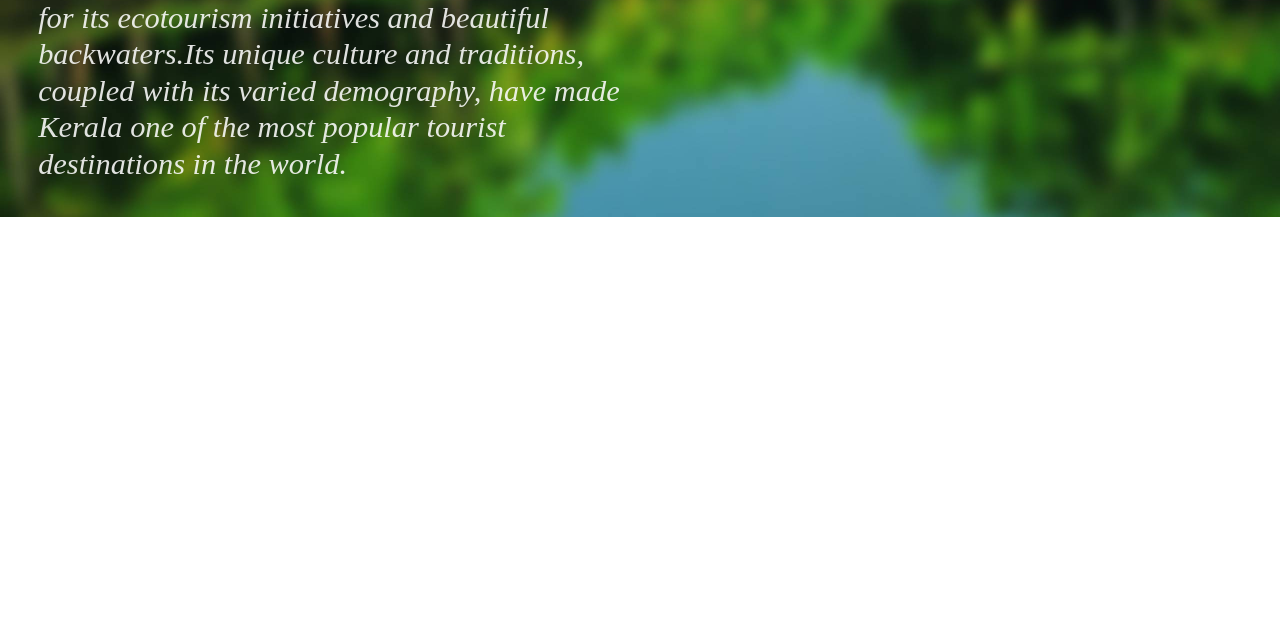
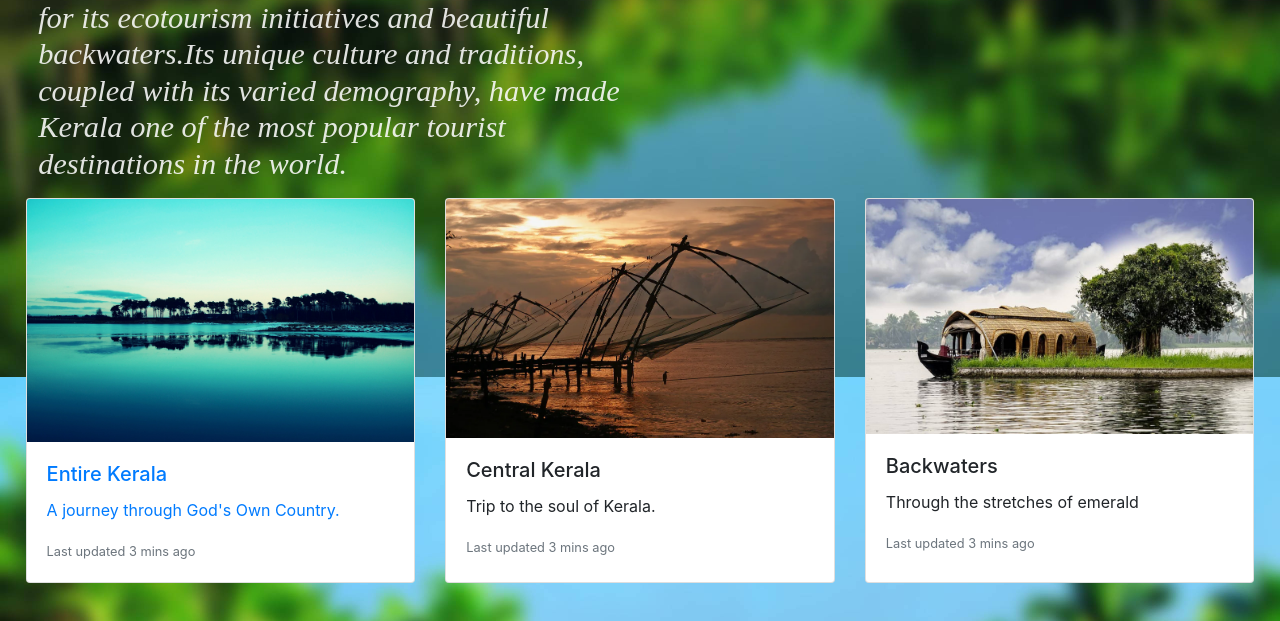
Before and after one commit to NITHIN-T-THOMAS/Nithin_Kerala_Tourism_ICT, a plain HTML site: page index.html in a window 1280 px wide. Shown: the part 583-1204 px from the top of the page. Before the commit the page ends 800 px from the top, so only its background shows below. Drawn offline with nearby package versions, Linux system fonts and the light colour scheme; a web font is replaced by a local one.

Commit message:
front page elements added

```diff
--- a/index.html
+++ b/index.html
@@ -89,5 +89,37 @@
         <H4 class="para-border" style="color: rgba(252, 252, 252, 0.884);"><I>Kerala, a state on India's tropical Malabar Coast, has nearly 600km of Arabian Sea shoreline. It's known for its palm-lined beaches and backwaters, a network of canals.Kerala is famous especially for its ecotourism initiatives and beautiful backwaters.Its unique culture and traditions, coupled with its varied demography, have made Kerala one of the most popular tourist destinations in the world.</I></H4>
       </p>
     </div>
+
+    <!-- footer cards start-->
+    <div class="card-deck" style="padding-left: 2%; padding-right: 2%; padding-bottom: 3%;">
+      <a href="url" style="text-decoration: none;">
+      <div class="card">
+        <img src="Backgrond/Blue coast full hd wallpaper.jpg" class="card-img-top" alt="...">
+        <div class="card-body">
+          <h5 class="card-title">Entire Kerala</h5>
+          <p class="card-text">A journey through God's Own Country.</p>
+          <p class="card-text"><small class="text-muted">Last updated 3 mins ago</small></p>
+        </div>
+      </a>
+      </div>
+      <div class="card">
+        <img src="Backgrond/d8_ernakulam.jpg" class="card-img-top" alt="...">
+        <div class="card-body">
+          <h5 class="card-title">Central Kerala</h5>
+          <p class="card-text">Trip to the soul of Kerala.</p>
+          <p class="card-text"><small class="text-muted">Last updated 3 mins ago</small></p>
+        </div>
+      </div>
+      <div class="card">
+        <img src="Backgrond/houseboat-package.jpg" class="card-img-top" alt="...">
+        <div class="card-body">
+          <h5 class="card-title">Backwaters</h5>
+          <p class="card-text">Through the stretches of emerald</p>
+          <p class="card-text"><small class="text-muted">Last updated 3 mins ago</small></p>
+        </div>
+      </div>
+    </div>
+    <!-- footer cards end -->
+
 </body>
 </html>
```
Also changed, not shown: Backgrond/d8_ernakulam.jpg (added), Backgrond/houseboat-package.jpg (added), carosal-img/houseboat-package.jpg (added).
